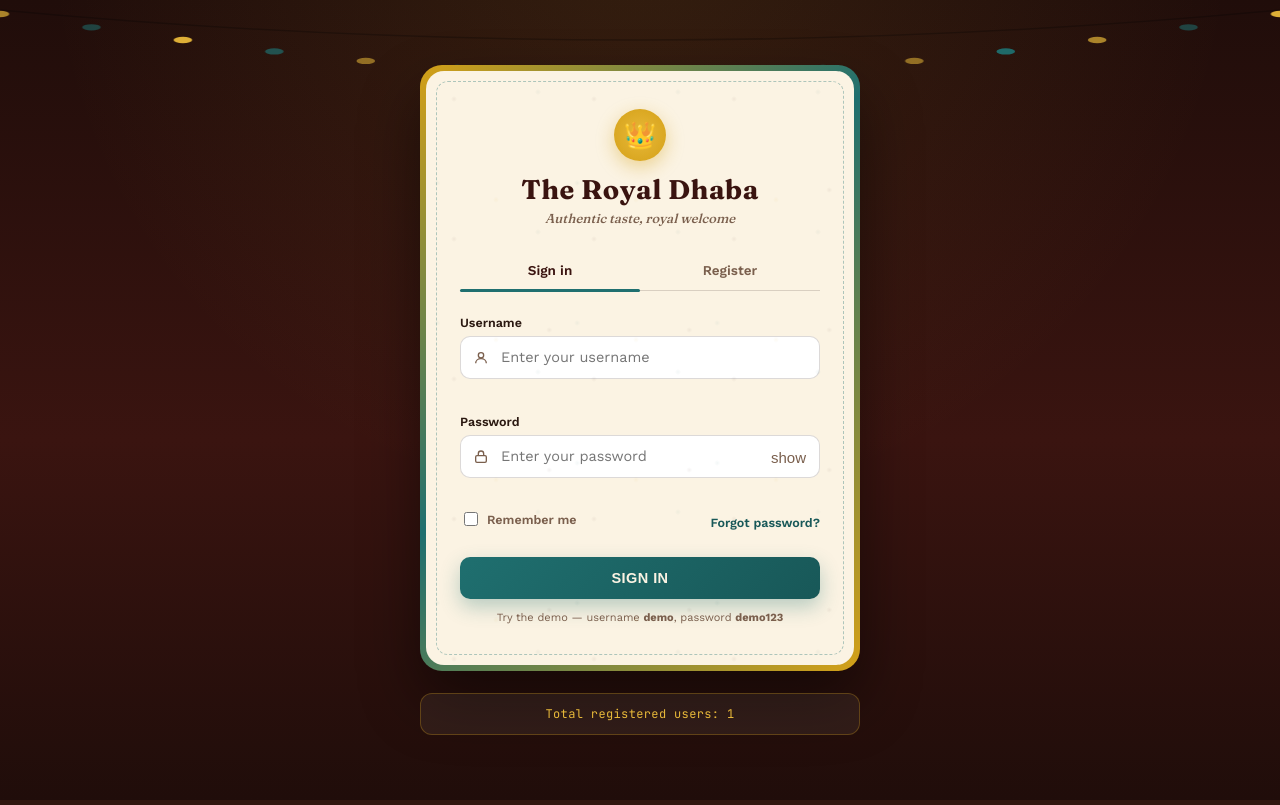
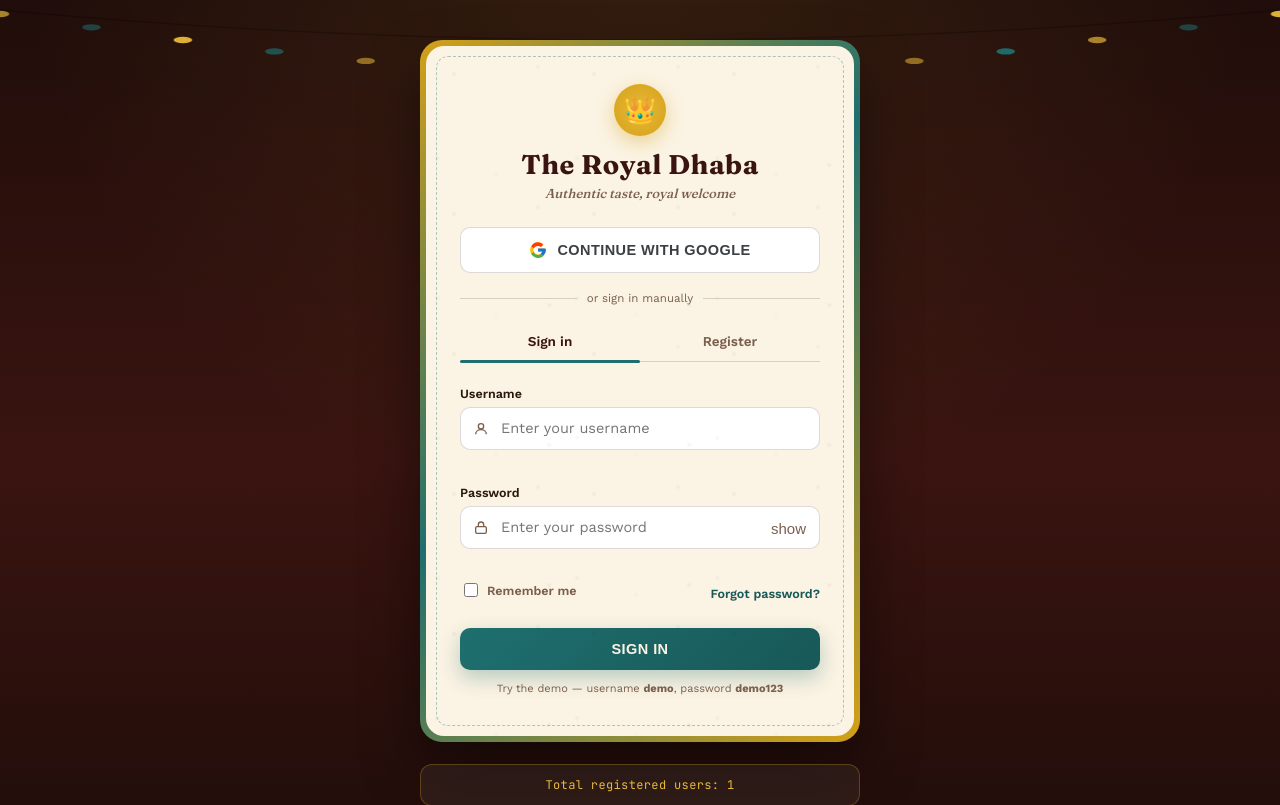
Before and after one commit to Manas001234/The-Royal-Dhaba, a Flask app: page /login in a window 1280 px wide. Shown: the top 805 px of the page. Run offline with Flask 3, Linux system fonts and the light colour scheme; some libraries are stand-ins or nearby versions.

Commit message:
Add Google OAuth login

```diff
--- a/app.py
+++ b/app.py
@@ -1,7 +1,20 @@
-from flask import Flask, render_template, request, jsonify, session
+from flask import Flask, render_template, request, jsonify, session, redirect, url_for
+from authlib.integrations.flask_client import OAuth
+import os
 
 app = Flask(__name__)
-app.secret_key = 'royal-dhaba-secret-key-change-this-later'  # session ke liye zaroori
+app.secret_key = os.environ.get('SECRET_KEY', 'royal-dhaba-secret-key-change-this-later')
+
+# ---------- GOOGLE OAUTH SETUP ----------
+oauth = OAuth(app)
+google = oauth.register(
+    name='google',
+    client_id=os.environ.get('GOOGLE_CLIENT_ID'),
+    client_secret=os.environ.get('GOOGLE_CLIENT_SECRET'),
+    server_metadata_url='https://accounts.google.com/.well-known/openid-configuration',
+    client_kwargs={'scope': 'openid email profile'}
+)
+
 
 @app.route('/')
 def home():
@@ -48,7 +61,34 @@ def payment():
     return render_template('payment.html')
 
 
-# ---------- CART ROUTES (naye) ----------
+# ---------- GOOGLE LOGIN ROUTES (naye) ----------
+
+@app.route('/login/google')
+def login_google():
+    redirect_uri = url_for('auth_callback', _external=True)
+    return google.authorize_redirect(redirect_uri)
+
+
+@app.route('/auth/callback')
+def auth_callback():
+    token = google.authorize_access_token()
+    user_info = token.get('userinfo')
+    if user_info:
+        session['user'] = {
+            'name': user_info.get('name'),
+            'email': user_info.get('email'),
+            'picture': user_info.get('picture')
+        }
+    return redirect(url_for('home'))
+
+
+@app.route('/logout')
+def logout():
+    session.pop('user', None)
+    return redirect(url_for('login'))
+
+
+# ---------- CART ROUTES (purane) ----------
 
 @app.route('/add_to_cart', methods=['POST'])
 def add_to_cart():
--- a/templates/index.html
+++ b/templates/index.html
@@ -42,7 +42,6 @@
     overflow-x: hidden;
   }
 
-  /* string lights across the top */
   .lights {
     position: absolute;
     top: 0; left: 0; right: 0;
@@ -51,25 +50,14 @@
     z-index: 1;
   }
   .lights svg { width: 100%; height: 100%; display: block; }
-  .bulb {
-    animation: glow 2.6s ease-in-out infinite;
-  }
+  .bulb { animation: glow 2.6s ease-in-out infinite; }
   .bulb:nth-child(3n) { animation-delay: 0.4s; }
   .bulb:nth-child(3n+1) { animation-delay: 0.9s; }
   .bulb:nth-child(3n+2) { animation-delay: 1.4s; }
-  @keyframes glow {
-    0%, 100% { opacity: 0.55; }
-    50% { opacity: 1; }
-  }
+  @keyframes glow { 0%, 100% { opacity: 0.55; } 50% { opacity: 1; } }
 
-  .stage {
-    position: relative;
-    z-index: 5;
-    width: 100%;
-    max-width: 440px;
-  }
+  .stage { position: relative; z-index: 5; width: 100%; max-width: 440px; }
 
-  /* ---- ornate truck-art style frame ---- */
   .frame {
     padding: 6px;
     border-radius: 22px;
@@ -94,7 +82,6 @@
     pointer-events: none;
   }
 
-  /* subtle dotted texture */
   .card::after {
     content: '';
     position: absolute;
@@ -137,7 +124,6 @@
     font-family: 'Fraunces', serif;
   }
 
-  /* Tabs */
   .tabs {
     display: flex;
     margin-bottom: 24px;
@@ -349,6 +335,38 @@
     box-shadow: 0 8px 20px rgba(212,160,23,0.35);
   }
 
+  /* Google button */
+  button.submit.google {
+    background: #fff;
+    color: #3c4043;
+    border: 1.5px solid var(--line);
+    box-shadow: none;
+    display: flex;
+    align-items: center;
+    justify-content: center;
+    gap: 10px;
+    margin-top: 0;
+  }
+  button.submit.google:hover {
+    transform: translateY(-1px);
+    box-shadow: 0 4px 10px rgba(0,0,0,0.08);
+  }
+
+  .divider {
+    display: flex;
+    align-items: center;
+    gap: 10px;
+    margin: 18px 0;
+    color: var(--ink-soft);
+    font-size: 11.5px;
+  }
+  .divider::before, .divider::after {
+    content: '';
+    flex: 1;
+    height: 1px;
+    background: var(--line);
+  }
+
   .message {
     padding: 12px 14px;
     border-radius: 10px;
@@ -364,7 +382,6 @@
   .message.success { background: #e4f1e5; color: var(--success); border: 1px solid #c5ddc6; }
   .message.error { background: #f6e2dd; color: var(--danger); border: 1px solid #eec6bb; }
 
-  /* Dashboard */
   .dashboard-hero {
     text-align: center;
     padding: 28px 20px;
@@ -383,7 +400,6 @@
 
   .dash-link { display: block; text-decoration: none; margin-bottom: 10px; }
 
-  /* user count footer */
   .stat-strip {
     margin-top: 22px;
     text-align: center;
@@ -423,6 +439,32 @@
 
       <!-- Auth panels -->
       <div id="auth-view">
+
+        <!--
+          GOOGLE SIGN-IN BUTTON
+          Client ID / Client Secret YAHAN nahi likhna hai —
+          woh Render dashboard ke "Environment" tab me
+          GOOGLE_CLIENT_ID aur GOOGLE_CLIENT_SECRET ke naam se
+          jaate hain, aur app.py unhe wahan se automatically
+          padh leta hai (os.environ.get(...)).
+          Yeh button seedha Flask ke /login/google route ko
+          hit karta hai, jo aage Google ke consent screen
+          par le jaata hai.
+        -->
+        <a href="/login/google" style="text-decoration:none;">
+          <button type="button" class="submit google">
+            <svg width="18" height="18" viewBox="0 0 48 48">
+              <path fill="#FFC107" d="M43.6 20.5H42V20H24v8h11.3c-1.6 4.7-6.1 8-11.3 8-6.6 0-12-5.4-12-12s5.4-12 12-12c3.1 0 5.9 1.2 8 3.1l6-6C34.6 5.1 29.6 3 24 3 12.4 3 3 12.4 3 24s9.4 21 21 21 21-9.4 21-21c0-1.2-.1-2.4-.4-3.5z"/>
+              <path fill="#FF3D00" d="M6.3 14.7l6.6 4.8C14.5 15.9 18.9 13 24 13c3.1 0 5.9 1.2 8 3.1l6-6C34.6 5.1 29.6 3 24 3c-7.7 0-14.3 4.4-17.7 10.7z"/>
+              <path fill="#4CAF50" d="M24 45c5.5 0 10.4-1.9 14.3-5.1l-6.6-5.4C29.6 36.4 26.9 37 24 37c-5.2 0-9.6-3.3-11.3-8l-6.6 5.1C9.6 40.5 16.2 45 24 45z"/>
+              <path fill="#1976D2" d="M43.6 20.5H42V20H24v8h11.3c-.8 2.3-2.3 4.3-4.2 5.7l6.6 5.4C41.5 35.8 45 30.4 45 24c0-1.2-.1-2.4-.4-3.5z"/>
+            </svg>
+            Continue with Google
+          </button>
+        </a>
+
+        <div class="divider">or sign in manually</div>
+
         <div class="tabs">
           <button type="button" class="tab active" id="tab-login">Sign in</button>
           <button type="button" class="tab" id="tab-register">Register</button>
```
Also changed, not shown: requirements.txt (+10 -0 lines).
